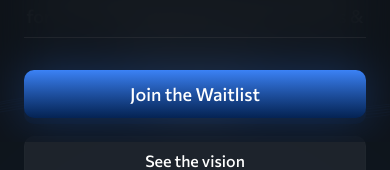
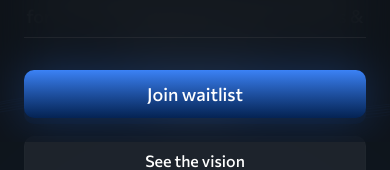
Before and after one commit to Obhahie-Praise/v1-examinr.ai-waitlist, a Next.js app: page / in a window 390 px wide. Both pictures are taken after a click on the button "Open mobile menu". Shown: the part 315-485 px from the top of the page. Built offline with nearby package versions, Linux system fonts and the light colour scheme; no server answers; the database is empty.

Commit message:
Update button to use Link component for waitlist

```diff
--- a/src/components/navigation/navbar.tsx
+++ b/src/components/navigation/navbar.tsx
@@ -283,9 +283,10 @@ export function Navbar() {
                 <motion.button
                   whileTap={{ scale: 0.96, boxShadow: "none" }}
                   transition={BUTTON_TRANSITION}
-                  className="w-full py-2.5 rounded-[10px] bg-linear-to-b from-[#3B82F6] to-[#052353] text-white font-medium text-lg transition-colors hover:brightness-110 will-change-transform"
+                  className="w-full"
                 >
-                  Join the Waitlist
+                  <Link href={'/#waitlist'} className="block w-full py-2.5 rounded-[10px] bg-linear-to-b from-[#3B82F6] to-[#052353] text-white font-medium text-lg transition-colors hover:brightness-110 will-change-transform">Join waitlist</Link>
+
                 </motion.button>
               </div>
             </nav>
```
